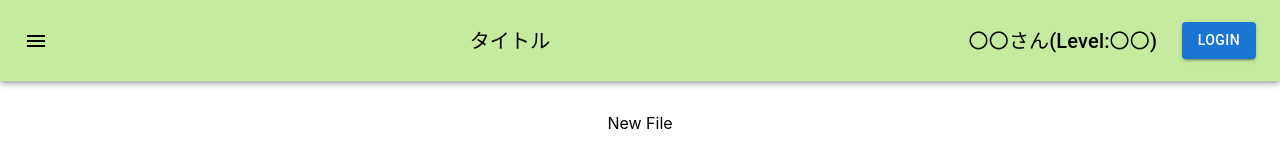
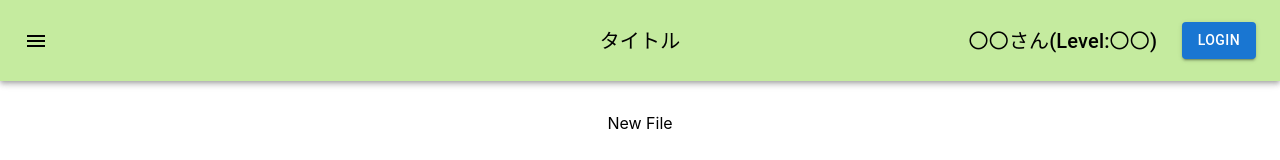
Before and after one commit to O-tips/hackU2023sp, a React (Create React App) app: page / in a window 1280 px wide. Shown: the top 160 px of the page. Built offline with nearby package versions, Linux system fonts and the light colour scheme.

Commit message:
textの位置を調整

```diff
--- a/src/Header.css
+++ b/src/Header.css
@@ -4,4 +4,13 @@
 
 .userinfo{
     padding: 2%;
+    margin-left: auto;
+
 }
+
+.centeredtext{
+    margin: 0 auto;
+    position: absolute;
+    left: 0;
+    right: 0;
+}
--- a/src/contents/Header.jsx
+++ b/src/contents/Header.jsx
@@ -163,9 +163,11 @@ const theme = createTheme({
                 </Drawer>
 
                 </React.Fragment>
-                <Typography variant="h6" component="div" sx={{ flexGrow: 1 }} justify-content="c">
+                <div className='centeredtext'>
+                <Typography variant="h6" component="div" justify-content="c">
                     タイトル
                 </Typography>
+                </div>
                 <div className='userinfo'>
                 <Typography variant="h6" component="div">
                     〇〇さん(Level:〇〇)
```
